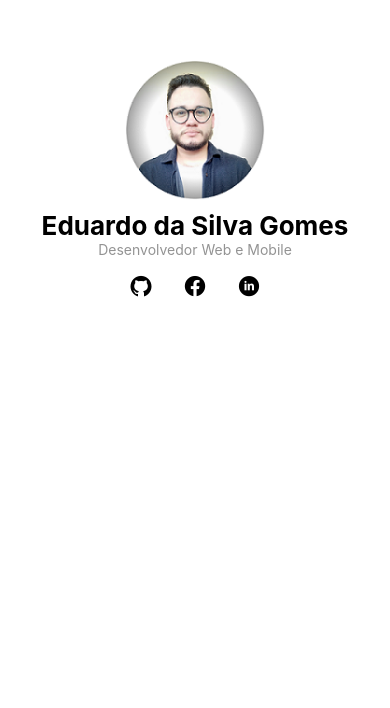
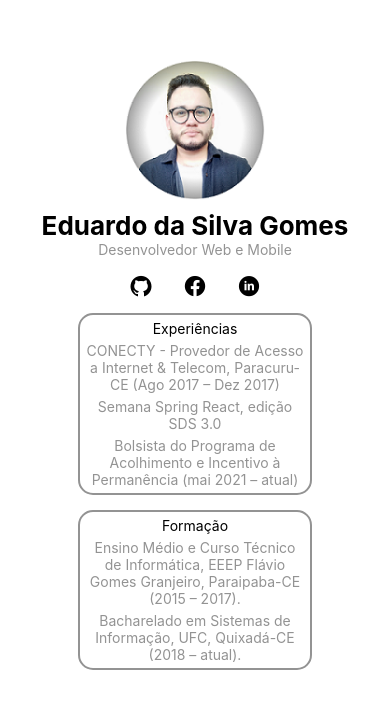
Before and after one commit to dududueedu/curriculoApp, a React Native app: screen / in a window 390 px wide. Shown: the top 708 px of the page. Built offline with nearby package versions, Linux system fonts and the light colour scheme.

Commit message:
create cards

```diff
--- a/App.js
+++ b/App.js
@@ -20,6 +20,39 @@ export default function App() {
           <Entypo name="linkedin-with-circle" size={21} color="black" />
         </View>
       </View>
+
+      <View style={myStylo.cardContainer}>
+        <View style={myStylo.card}>
+          <View>
+            <Text>Experiências</Text>
+          </View>
+          <View>
+            <Text style={myStylo.cardText}>
+              CONECTY - Provedor de Acesso a Internet & Telecom,
+              Paracuru-CE (Ago 2017 – Dez 2017)</Text>
+            <Text style={myStylo.cardText}>
+              Semana Spring React, edição SDS 3.0</Text>
+            <Text style={myStylo.cardText}>
+              Bolsista do Programa de Acolhimento e Incentivo à
+              Permanência (mai 2021 – atual)</Text>
+          </View>
+        </View>
+      </View>
+
+      <View style={myStylo.cardContainer}>
+        <View style={myStylo.card}>
+          <View>
+            <Text>Formação</Text>
+          </View>
+          <View>
+            <Text style={myStylo.cardText}>
+              Ensino Médio e Curso Técnico de Informática, EEEP Flávio Gomes
+              Granjeiro, Paraipaba-CE (2015 – 2017).</Text>
+            <Text style={myStylo.cardText}>
+            Bacharelado em Sistemas de Informação, UFC, Quixadá-CE (2018 – atual).</Text>
+          </View>
+        </View>
+      </View>
     </View>
   );
 }
--- a/css/style.jsx
+++ b/css/style.jsx
@@ -28,6 +28,25 @@ const styles = StyleSheet.create({
         width: '50%',
         justifyContent: 'space-evenly',
         marginTop: 10
+    },
+    cardContainer: {
+        width: '100%',
+        justifyContent: 'center',
+        alignItems: 'center',
+        marginTop: 15
+    },
+    card: {
+        width: '60%',
+        borderWidth: 2,
+        borderRadius: 15,
+        borderColor: '#939393',
+        alignItems: 'center',
+        padding: 5
+    },
+    cardText: {
+        color: '#939393',
+        paddingTop: 5,
+        textAlign: 'center'
     }
 });
 
```
